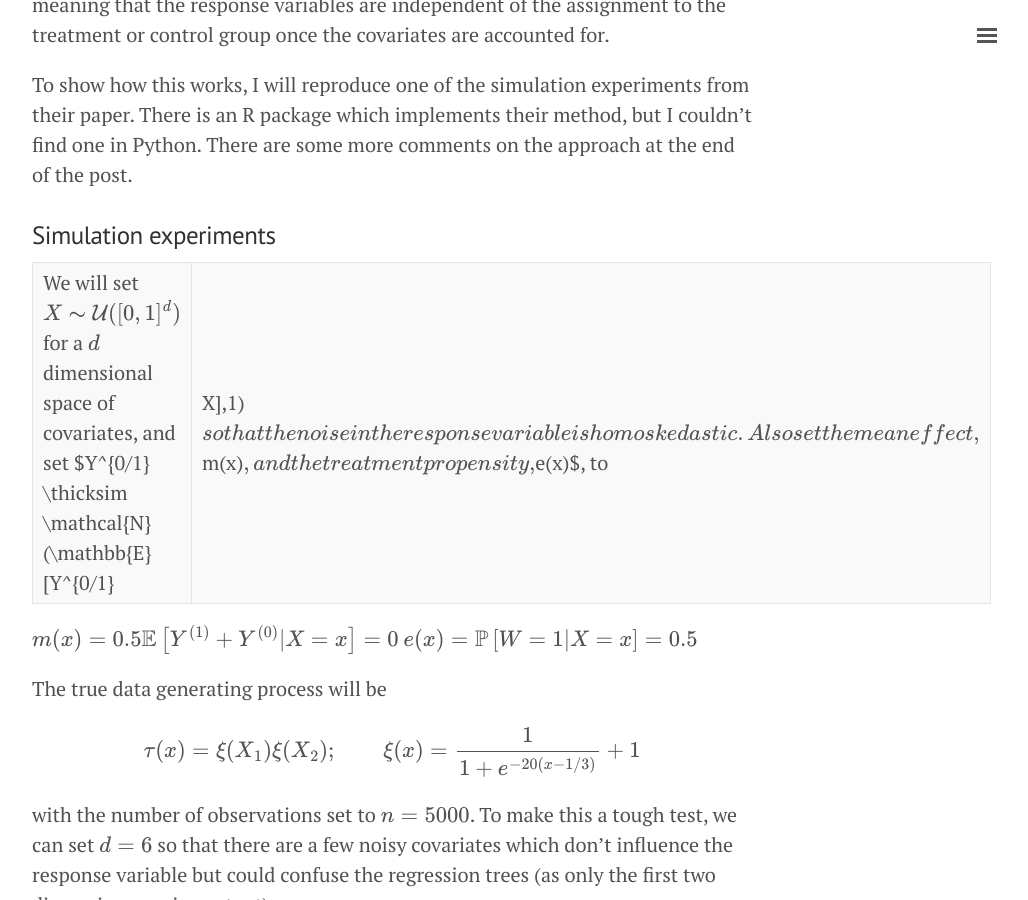
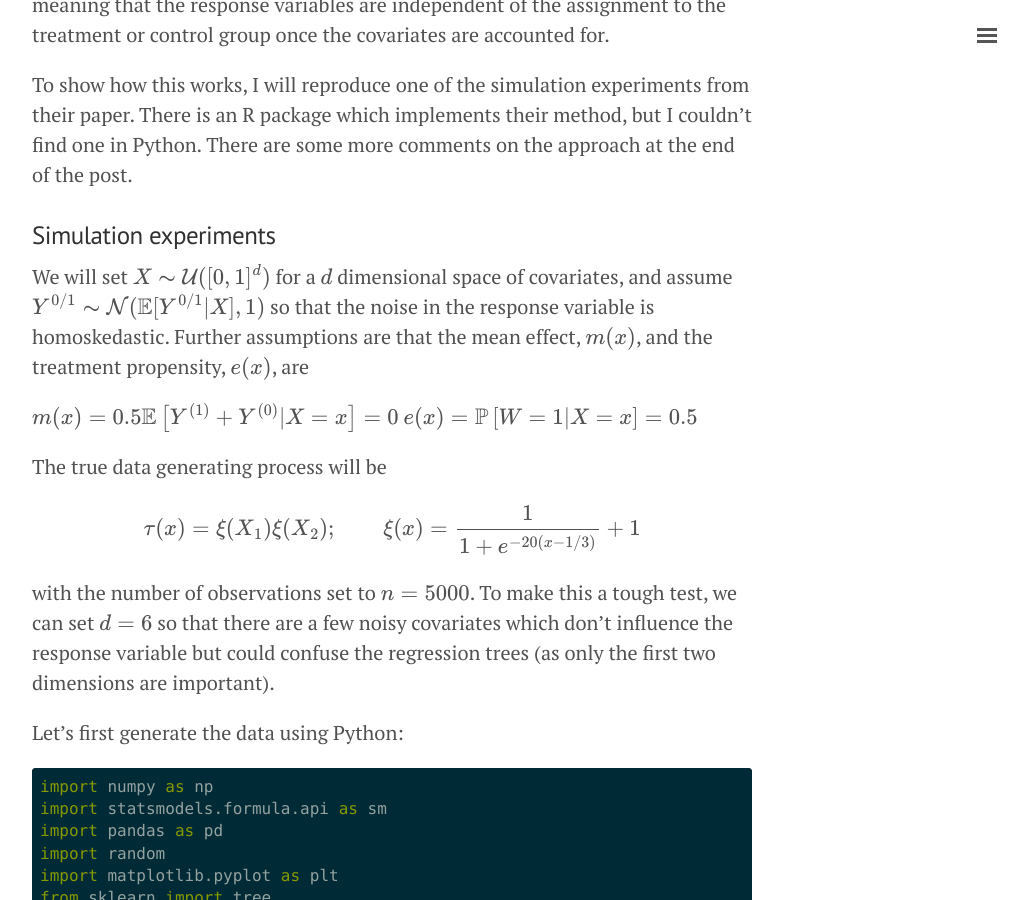
Before and after one commit to aeturrell/home, a Jekyll site: the page built from _posts/2018-03-28-estimation-heterogeneous-treatment-random-forests.md, in a window 1280 px wide and 900 px high, scrolled down 1306 px. Shown: the whole window, without its empty margins (248-1276 px from the left). Built offline with Jekyll 4.4.1, drawn with Linux system fonts in a browser that asks for light colours; formulas are drawn with MathJax 3; some of the changed text lies outside the part shown.

Commit message:
table issue fix in post

```diff
--- a/_posts/2018-03-28-estimation-heterogeneous-treatment-random-forests.md
+++ b/_posts/2018-03-28-estimation-heterogeneous-treatment-random-forests.md
@@ -31,7 +31,11 @@ To show how this works, I will reproduce one of the simulation experiments from
 
 ### Simulation experiments
 
-We will set $X \thicksim \mathcal{U}([0,1]^d)$ for a $d$ dimensional space of covariates, and set $Y^{0/1} \thicksim \mathcal{N}(\mathbb{E}[Y^{0/1}|X],1)$ so that the noise in the response variable is homoskedastic. Also set the mean effect, $m(x)$, and the treatment propensity, $e(x)$, to
+We will set $X \thicksim \mathcal{U} ([0 , 1]^d )$ for a $d$ dimensional space of covariates, and assume
+$$
+Y^{0/1} \thicksim \mathcal{N}(\mathbb{E}[Y^{0/1}|X],1)
+$$
+so that the noise in the response variable is homoskedastic. Further assumptions are that the mean effect, $m(x)$, and the treatment propensity, $e(x)$, are
 
 $$
 m(x) = 0.5 \mathbb{E}\left[Y^{(1)}+Y^{(0)} | X = x\right] = 0
@@ -94,7 +98,7 @@ plotFunc(tauxy)
 ### Double-sample causal trees
 Now we apply the recipe from their paper:
 
-1. Draw a random subsample of size $s$ from $\{1,\dots,n\}$ without replacement and divide into two disjoint sets $\mathcal{I}$ and $\mathcal{J}$ such that $|\mathcal{J}| = \lceil s/2 \rceil$ and $|\mathcal{I}| = \lfloor s/2 \rfloor$.
+1. Draw a random subsample of size $s$ from $\left\{1,\dots,n\right\}$ without replacement and divide into two disjoint sets $\mathcal{I}$ and $\mathcal{J}$ such that $|\mathcal{J}| = \lceil s/2 \rceil$ and $|\mathcal{I}| = \lfloor s/2 \rfloor$.
 2. Grow a tree via recursive partitions and split using the $\mathcal{J}$ data but no $Y$ observations from the $\mathcal{I}$ sample. The splitting criteria to use for double-sample causal trees is the squared-error minimising split.
 3. Estimate the leaf-wise response from the $\mathcal{I}$ sample observations.
 
```
